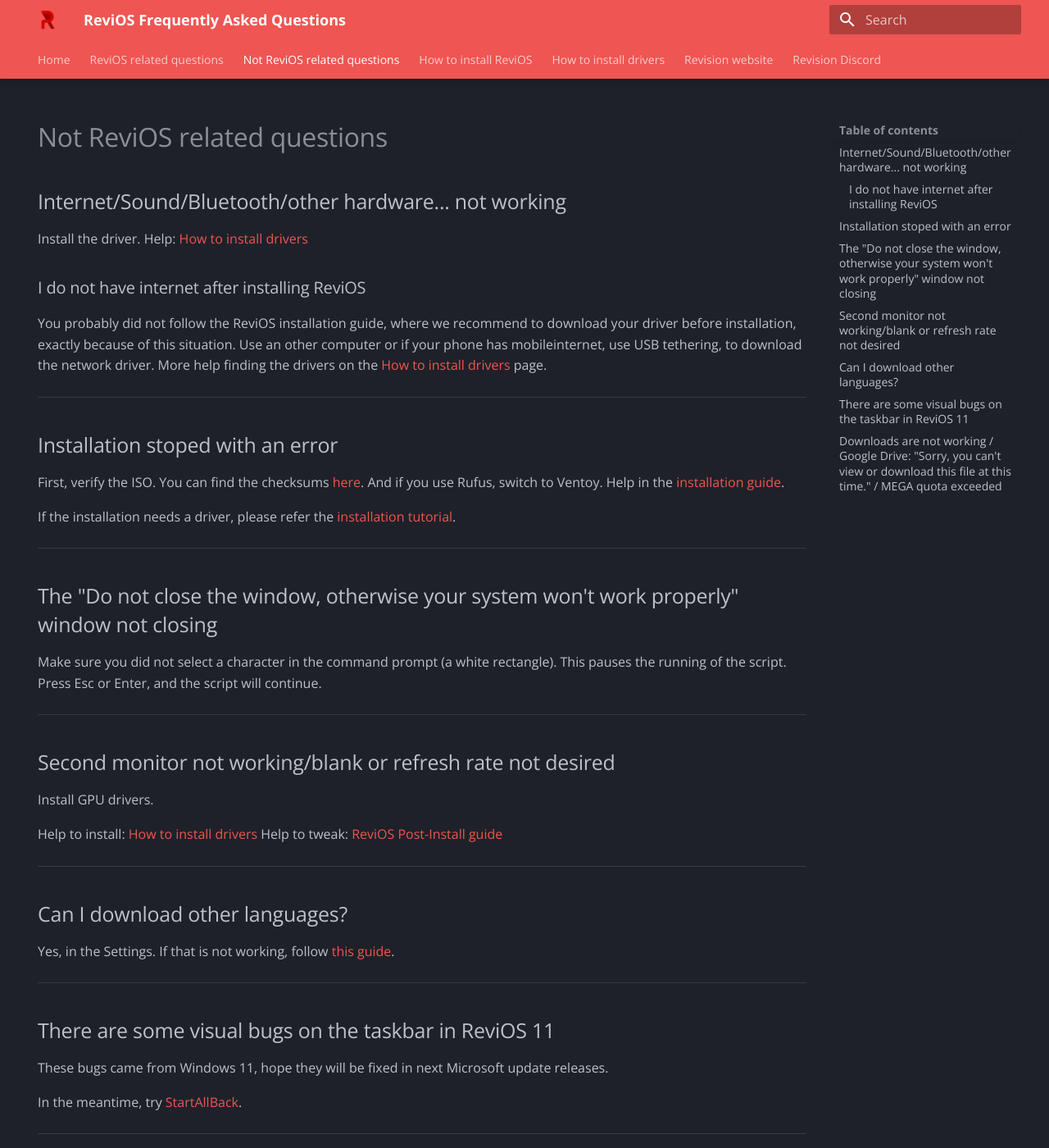
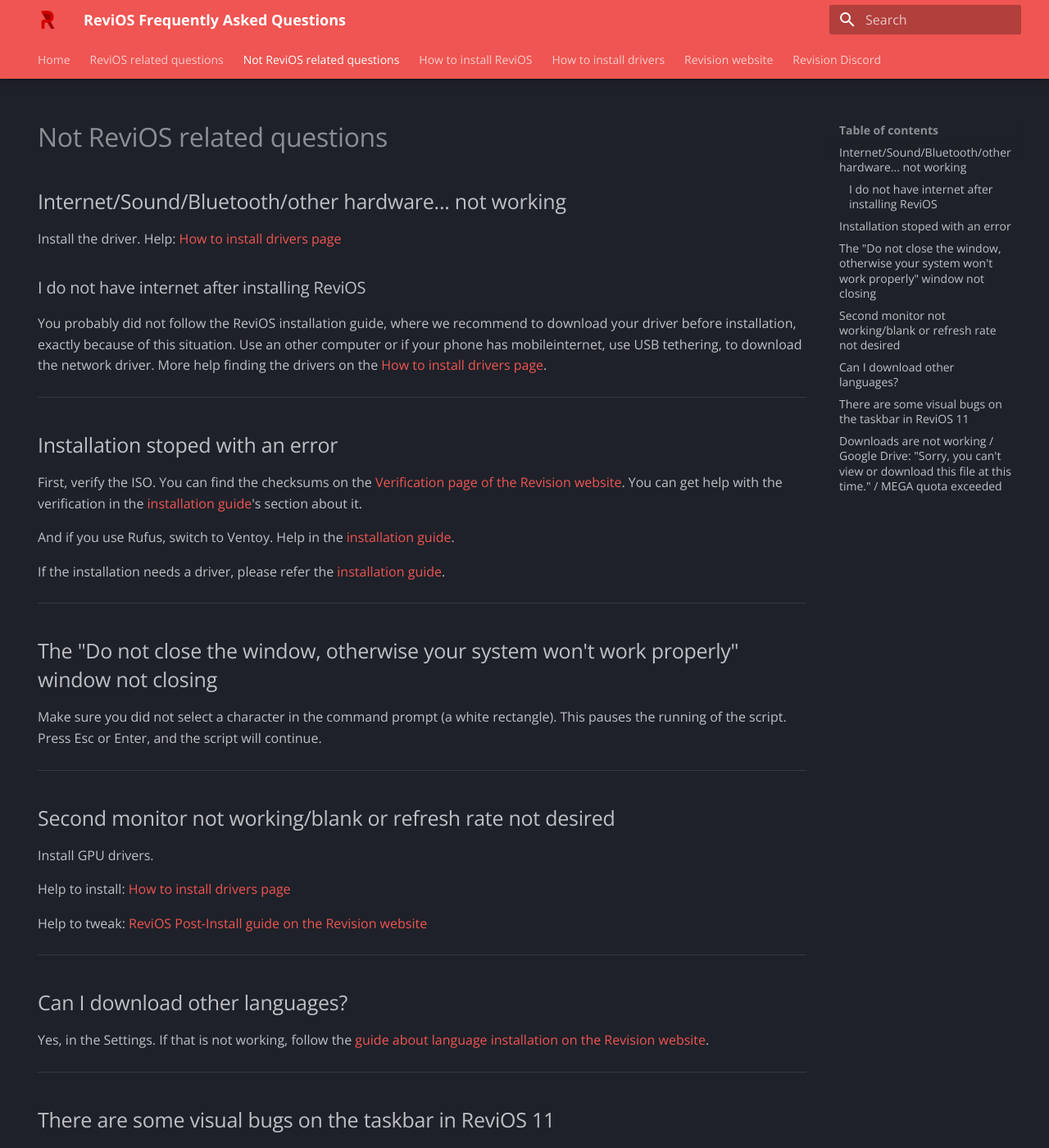
Before and after one commit to dkovacs24/ReviOS_faq, an MkDocs documentation site: the page built from docs/not-related.md, in a window 1280 px wide and 1400 px high. Shown: the whole window at 82% size. Built offline with MkDocs 1.6.1 and Material for MkDocs 9.7.7, drawn with Linux system fonts in a browser that asks for light colours.

```diff
--- a/docs/not-related.md
+++ b/docs/not-related.md
@@ -8,11 +8,11 @@ hide:
 
 ## Internet/Sound/Bluetooth/other hardware... not working
 
-Install the driver. Help: [How to install drivers](drivers.md)
+Install the driver. Help: [How to install drivers page](drivers.md)
 
 ### I do not have internet after installing ReviOS
 
-You probably did not follow the ReviOS installation guide, where we recommend to download your driver before installation, exactly because of this situation. Use an other computer or if your phone has mobileinternet, use USB tethering, to download the network driver. More help finding the drivers on the [How to install drivers](drivers.md) page.
+You probably did not follow the ReviOS installation guide, where we recommend to download your driver before installation, exactly because of this situation. Use an other computer or if your phone has mobileinternet, use USB tethering, to download the network driver. More help finding the drivers on the [How to install drivers page](drivers.md).
 
 <!-- ## If you do not have internet...
 
@@ -26,9 +26,11 @@ If it finishes (you can monitor the process on the top side of the window), copy
 
 ## Installation stoped with an error
 
-First, verify the ISO. You can find the checksums [here](https://www.revi.cc/revios/download/verify). And if you use Rufus, switch to Ventoy. Help in the [installation guide](install.md).
+First, verify the ISO. You can find the checksums on the [Verification page of the Revision website](https://www.revi.cc/revios/download/verify). You can get help with the verification in the [installation guide](install.md#verification)'s section about it.
 
-If the installation needs a driver, please refer the [installation tutorial](install.md#missing-drivers).
+And if you use Rufus, switch to Ventoy. Help in the [installation guide](install.md#ventoy).
+
+If the installation needs a driver, please refer the [installation guide](install.md#missing-drivers).
 
 ---
 
@@ -42,14 +44,15 @@ Make sure you did not select a character in the command prompt (a white rectangl
 
 Install GPU drivers.
 
-Help to install: [How to install drivers](drivers.md)
-Help to tweak: [ReviOS Post-Install guide](https://www.revi.cc/revios/post-install#h.p_GR11WmefRS4F){target=_blank}
+Help to install: [How to install drivers page](drivers.md)
+
+Help to tweak: [ReviOS Post-Install guide on the Revision website](https://www.revi.cc/revios/post-install#h.p_GR11WmefRS4F){target=_blank}
 
 ---
 
 ## Can I download other languages?
 
-Yes, in the Settings. If that is not working, follow [this guide](https://www.revi.cc/revios/workspace/lang){target=_blank}.
+Yes, in the Settings. If that is not working, follow the [guide about language installation on the Revision website](https://www.revi.cc/revios/workspace/lang){target=_blank}.
 
 ---
 
```
Also changed, not shown: docs/drivers.md (+3 -3 lines), docs/install.md (+10 -10 lines), docs/related.md (+7 -8 lines).
